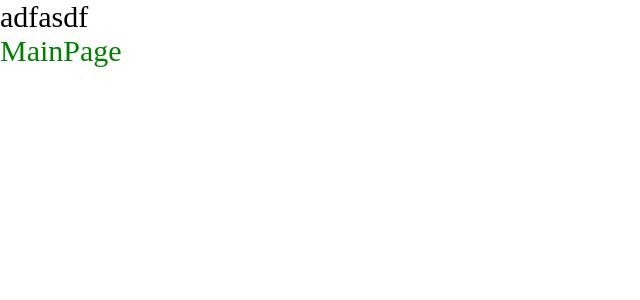
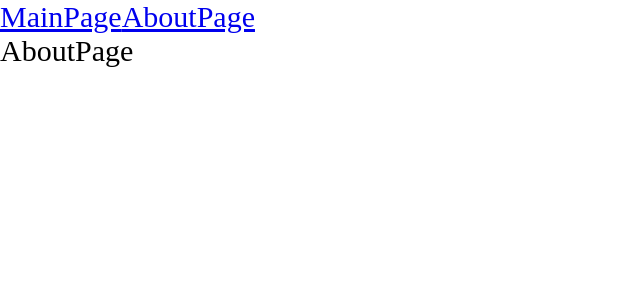
Before and after one commit to L1bertyCode/liberty-blog, a React app: page /about in a window 1280 px wide. Shown: the top 300 px of the page, without its empty margins (0-640 px from the left). Built offline with nearby package versions, Linux system fonts and the light colour scheme.

Commit message:
add pages

```diff
--- a/package.json
+++ b/package.json
@@ -17,6 +17,7 @@
     "@types/node": "^18.15.10",
     "@types/react": "^18.0.29",
     "@types/react-dom": "^18.0.11",
+    "@types/react-router-dom": "^5.3.3",
     "@types/webpack": "^5.28.0",
     "css-loader": "^6.7.3",
     "html-webpack-plugin": "^5.5.0",
@@ -33,6 +34,7 @@
   },
   "dependencies": {
     "react": "^18.2.0",
-    "react-dom": "^18.2.0"
+    "react-dom": "^18.2.0",
+    "react-router-dom": "^6.9.0"
   }
 }
--- a/src/1app/App.tsx
+++ b/src/1app/App.tsx
@@ -1,11 +1,20 @@
-import { memo } from "react";
-import MainPage from "../3pages/MainPage/MainPage";
+import { memo, Suspense } from "react";
+import { NavLink } from "react-router-dom";
+import { Route, Routes } from "react-router-dom";
+import { AboutPage } from "../3pages/AboutPage";
+import { MainPage } from "../3pages/MainPage";
 import "./styles/index.scss";
 export const App = memo(() => {
   return (
     <div className="app">
-      <p>adfasdf</p>
-      <MainPage />
+      <NavLink to="/">MainPage</NavLink>
+      <NavLink to="/about">AboutPage</NavLink>
+      <Suspense fallback="laoding">
+        <Routes>
+          <Route path="/" element={<MainPage />} />
+          <Route path="/about" element={<AboutPage />} />
+        </Routes>
+      </Suspense>
     </div>
   );
 });
--- /dev/null
+++ b/src/3pages/AboutPage/index.ts
@@ -0,0 +1 @@
+export { AboutPageAsync as AboutPage } from "./ui/AboutPage.async";
--- /dev/null
+++ b/src/3pages/AboutPage/ui/AboutPage.async.tsx
@@ -0,0 +1,9 @@
+import { lazy } from "react";
+
+export const AboutPageAsync = lazy(
+  () =>
+    new Promise((res) => {
+      //@ts-expect-errorts-ignore
+      setTimeout(() => res(import("./AboutPage")), 1500);
+    })
+);
--- /dev/null
+++ b/src/3pages/AboutPage/ui/AboutPage.module.scss
@@ -0,0 +1,3 @@
+.aboutPage {
+  color: blue;
+}
--- /dev/null
+++ b/src/3pages/AboutPage/ui/AboutPage.tsx
@@ -0,0 +1,7 @@
+
+
+const AboutPage = () => {
+  return <div>AboutPage</div>;
+};
+
+export default AboutPage;
--- /dev/null
+++ b/src/3pages/MainPage/index.ts
@@ -0,0 +1 @@
+export { MainPageAsync as MainPage } from "./ui/MainPage.async";
--- /dev/null
+++ b/src/3pages/MainPage/ui/MainPage.async.tsx
@@ -0,0 +1,9 @@
+import { lazy } from "react";
+
+export const MainPageAsync = lazy(
+  () =>
+    new Promise((res) => {
+      //@ts-expect-errorts-ignore
+      setTimeout(() => res(import("./MainPage")), 1500);
+    })
+);
--- a/src/3pages/MainPage/MainPage.module.scss
+++ b/src/3pages/MainPage/ui/MainPage.module.scss
@@ -1,3 +1,3 @@
-.green {
+.mainPage {
   color: green;
 }
--- a/src/index.tsx
+++ b/src/index.tsx
@@ -1,7 +1,11 @@
 import ReactDOM from "react-dom/client";
+import { BrowserRouter } from "react-router-dom";
 import { App } from "./1app/App";
-import s from "./1app/styles/index.module.scss";
 
 const root = ReactDOM.createRoot(
   document.getElementById("root") as HTMLElement
-).render(<App />);
+).render(
+  <BrowserRouter>
+    <App />
+  </BrowserRouter>
+);
```
Also changed, not shown: src/3pages/MainPage/ui/MainPage.tsx (renamed from src/3pages/MainPage/MainPage.tsx), 1 other file (tests, documents, lock files or other folders).
